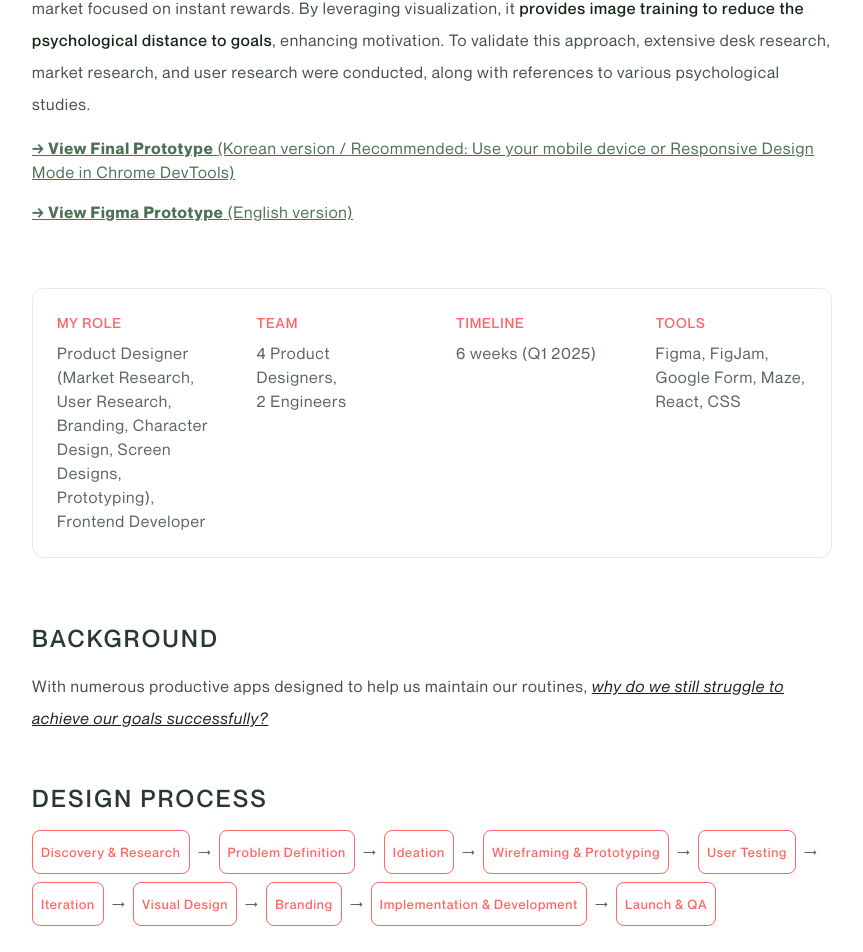
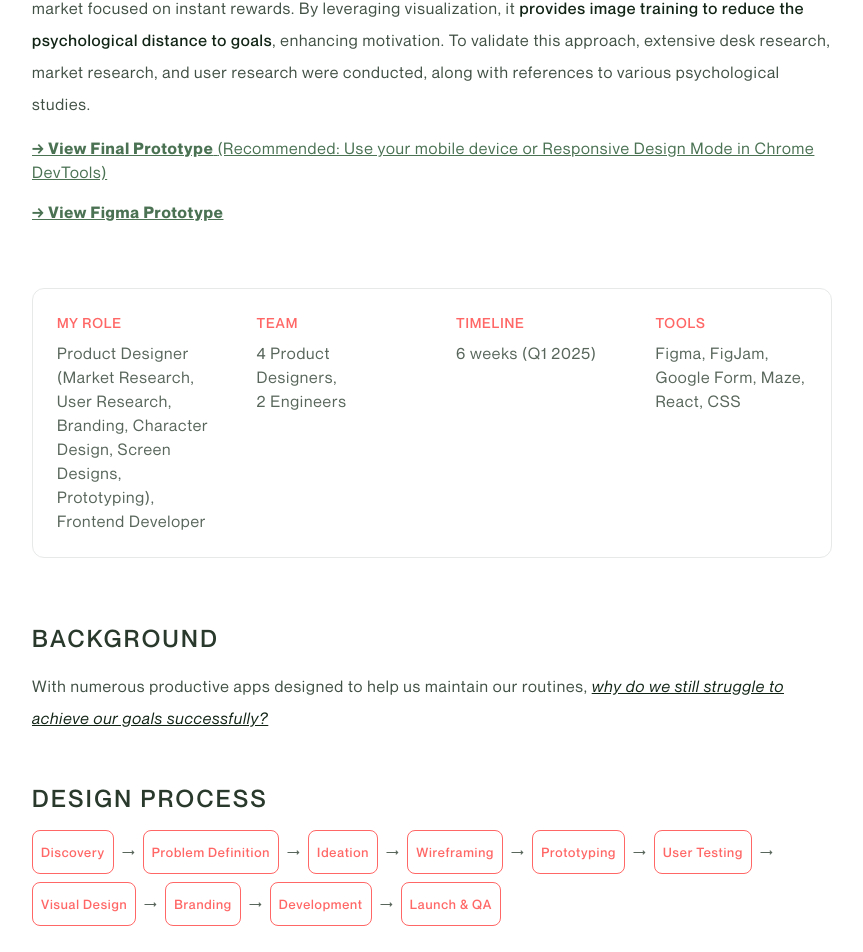
Before and after one commit to sephinek/sephine-portfolio, a React (Vite) app: page /projects/lucid in a window 1280 px wide. Shown: the part 999-1951 px from the top of the page, without its empty margins (208-1071 px from the left). Built offline with nearby package versions, Linux system fonts and the light colour scheme.

Commit message:
minor changes

```diff
--- a/src/components/Recommendations.jsx
+++ b/src/components/Recommendations.jsx
@@ -17,12 +17,12 @@ export default function Recommendations() {
                     Sephine has a rare ability to bridge design and development,
                     enabling smooth communication and thoughtful UI decisions.
                     Her{' '}
-                    <span className="font-bold text-darkgrey">
+                    <span className="font-bold text-primary-variable">
                       structural understanding and problem-solving mindset
                     </span>{' '}
                     brought clarity and efficiency to our project. Above all,
                     her leadership and calm communication created a{' '}
-                    <span className="font-bold text-darkgrey">
+                    <span className="font-bold text-primary-variable">
                       highly collaborative and positive team environment
                     </span>
                     . I believe these strengths will be powerful assets in any
@@ -55,7 +55,9 @@ export default function Recommendations() {
                   <p className="px-8 tracking-normal">
                     Sephine naturally leads and organizes teams with clarity and
                     purpose. Her{' '}
-                    <span className="font-bold text-darkgrey">leadership</span>{' '}
+                    <span className="font-bold text-primary-variable">
+                      leadership
+                    </span>{' '}
                     isn't just tied to her technical expertise, but to her
                     ability to foster a collaborative and motivating
                     environment. Even without a formal title, she demonstrates
@@ -93,7 +95,7 @@ export default function Recommendations() {
                     project. She skillfully coordinated diverse opinions while
                     staying focused on the goal. With her broad perspective in
                     both UX and UI, and her{' '}
-                    <span className="font-bold text-darkgrey">
+                    <span className="font-bold text-primary-variable">
                       strong dedication
                     </span>
                     , I'm confident she'll thrive in any global setting. I fully
--- a/src/index.css
+++ b/src/index.css
@@ -63,6 +63,7 @@
 
   --color-primary: #4a7253;
   --color-primary-opacity: #4a7253aa;
+  --color-primary-variable: #3f7e54;
 
   --color-secondary: #a8cdba;
   --color-secondary-opacity: #a8cdbaaa;
--- a/src/pages/projects/Lucid.jsx
+++ b/src/pages/projects/Lucid.jsx
@@ -92,8 +92,8 @@ export default function Lucid() {
                   className="underline text-base text-primary"
                 >
                   <span className="font-bold">→ View Final Prototype</span>{' '}
-                  (Korean version / Recommended: Use your mobile device or
-                  Responsive Design Mode in Chrome DevTools)
+                  (Recommended: Use your mobile device or Responsive Design Mode
+                  in Chrome DevTools)
                 </a>
                 <a
                   href="https://www.figma.com/proto/Jpmf3eOkQjIUYLBN37CYhQ/4%EC%A1%B0-MVP-Lucid?page-id=87%3A84482&node-id=87-86179&viewport=-208%2C-147%2C0.13&t=ZLxBvMD6bDTUGliH-1&scaling=min-zoom&content-scaling=fixed"
@@ -101,8 +101,7 @@ export default function Lucid() {
                   rel="noopener noreferrer"
                   className="underline text-base text-primary"
                 >
-                  <span className="font-bold">→ View Figma Prototype</span>{' '}
-                  (English version)
+                  <span className="font-bold">→ View Figma Prototype</span>
                 </a>
               </div>
 
@@ -167,7 +166,7 @@ export default function Lucid() {
                 </h3>
                 <ul className="flex items-center gap-2 flex-wrap text-[13px]">
                   <li className="text-lucid-opacity font-medium rounded-lg p-2 border-[1px] border-lucid-opacity flex items-center justify-center shrink-0">
-                    Discovery & Research
+                    Discovery
                   </li>
                   <span>
                     <CgArrowLongRight className="text-mediumgrey" />
@@ -185,19 +184,19 @@ export default function Lucid() {
                     <CgArrowLongRight className="text-mediumgrey" />
                   </span>
                   <li className="text-lucid-opacity font-medium rounded-lg p-2 border-[1px] border-lucid-opacity flex items-center justify-center shrink-0">
-                    Wireframing & Prototyping
+                    Wireframing
+                  </li>
+                  <span>
+                    <CgArrowLongRight className="text-mediumgrey" />
+                  </span>
+                  <li className="text-lucid-opacity font-medium rounded-lg p-2 border-[1px] border-lucid-opacity flex items-center justify-center shrink-0">
+                    Prototyping
                   </li>
                   <span>
                     <CgArrowLongRight className="text-mediumgrey" />
                   </span>
                   <li className="text-lucid-opacity font-medium rounded-lg p-2 border-[1px] border-lucid-opacity flex items-center justify-center shrink-0">
                     User Testing
-                  </li>
-                  <span>
-                    <CgArrowLongRight className="text-mediumgrey" />
-                  </span>
-                  <li className="text-lucid-opacity font-medium rounded-lg p-2 border-[1px] border-lucid-opacity flex items-center justify-center shrink-0">
-                    Iteration
                   </li>
                   <span>
                     <CgArrowLongRight className="text-mediumgrey" />
@@ -215,7 +214,7 @@ export default function Lucid() {
                     <CgArrowLongRight className="text-mediumgrey" />
                   </span>
                   <li className="text-lucid-opacity font-medium rounded-lg p-2 border-[1px] border-lucid-opacity flex items-center justify-center shrink-0">
-                    Implementation & Development
+                    Development
                   </li>
                   <span>
                     <CgArrowLongRight className="text-mediumgrey" />
@@ -1934,7 +1933,7 @@ export default function Lucid() {
                 {/* Areas to Improve Ends */}
               </div>
 
-              <span className="self-center py-10 text-base tracking-normal">
+              <span className="self-center py-10 tracking-normal">
                 Thank you for reading my case study! 🌿
               </span>
             </section>
```
